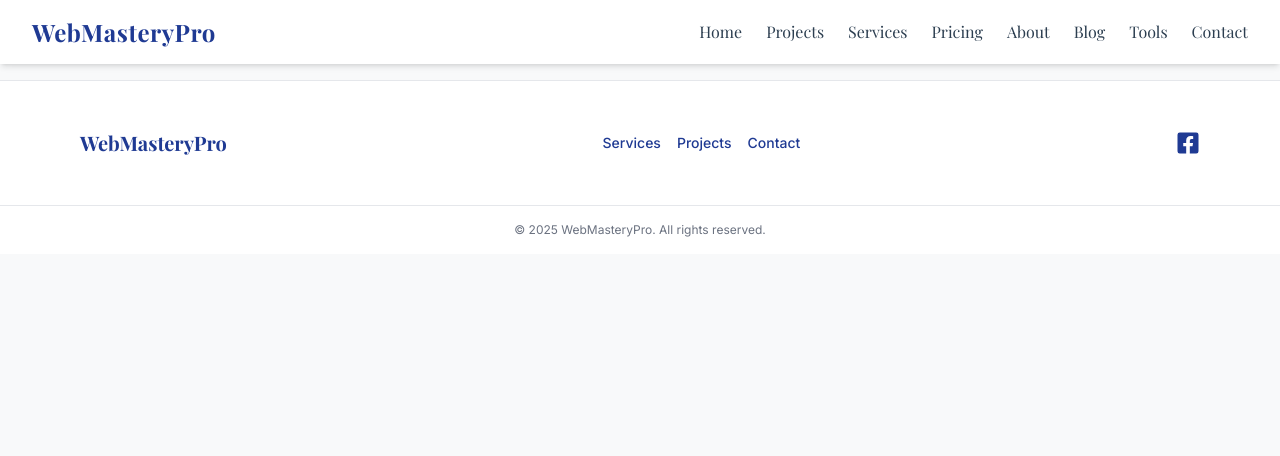
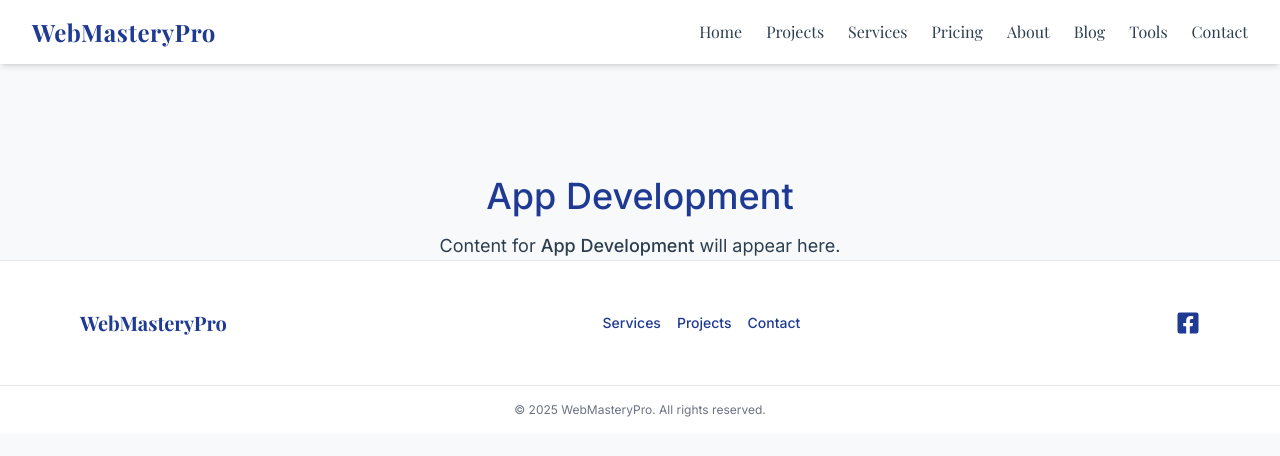
Before and after one commit to GitHubKing23/web-dev-frontend-, a React (Vite) app: page /services/app-development in a window 1280 px wide. Shown: the top 456 px of the page. Built offline with nearby package versions, Linux system fonts and the light colour scheme.

Commit message:
Add dynamic service detail route

```diff
--- a/src/App.jsx
+++ b/src/App.jsx
@@ -14,6 +14,7 @@ import ToolsPage from './pages/Tools.jsx';
 import PricingPage from './pages/Pricing.jsx';
 import ArCardPage from './pages/ArCard.jsx';
 import MarketplacePage from './pages/Marketplace.jsx';
+import ServiceDetail from './pages/ServiceDetail.jsx';
 
 function App() {
   return (
@@ -23,6 +24,7 @@ function App() {
         <Routes>
           <Route path="/" element={<Home />} />
           <Route path="/services" element={<ServicesPage />} />
+          <Route path="/services/:slug" element={<ServiceDetail />} />
           <Route path="/projects" element={<ProjectsPage />} />
           <Route path="/contact" element={<ContactPage />} />
           <Route path="/about" element={<AboutPage />} />
--- /dev/null
+++ b/src/pages/ServiceDetail.jsx
@@ -0,0 +1,21 @@
+import React from 'react';
+import { useParams } from 'react-router-dom';
+
+export default function ServiceDetail() {
+  const { slug } = useParams();
+
+  // Convert slug like "seo-optimization" to "SEO Optimization"
+  const title = slug
+    .split('-')
+    .map((word) => word.charAt(0).toUpperCase() + word.slice(1))
+    .join(' ');
+
+  return (
+    <section className="pt-24 px-6 text-center font-body">
+      <h1 className="text-4xl font-bold text-primary mb-4">{title}</h1>
+      <p className="text-text text-lg">
+        Content for <span className="font-semibold">{title}</span> will appear here.
+      </p>
+    </section>
+  );
+}
```
